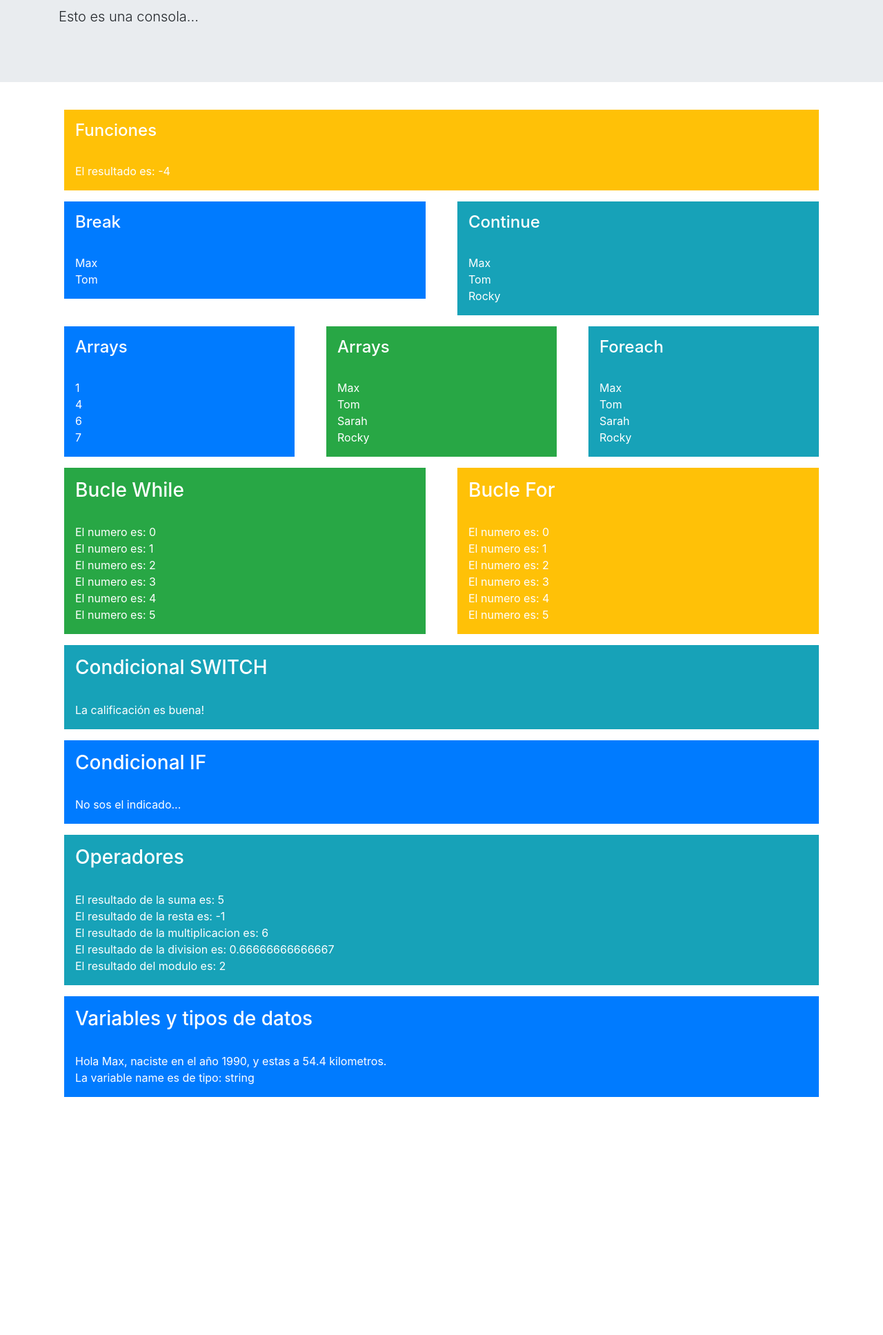
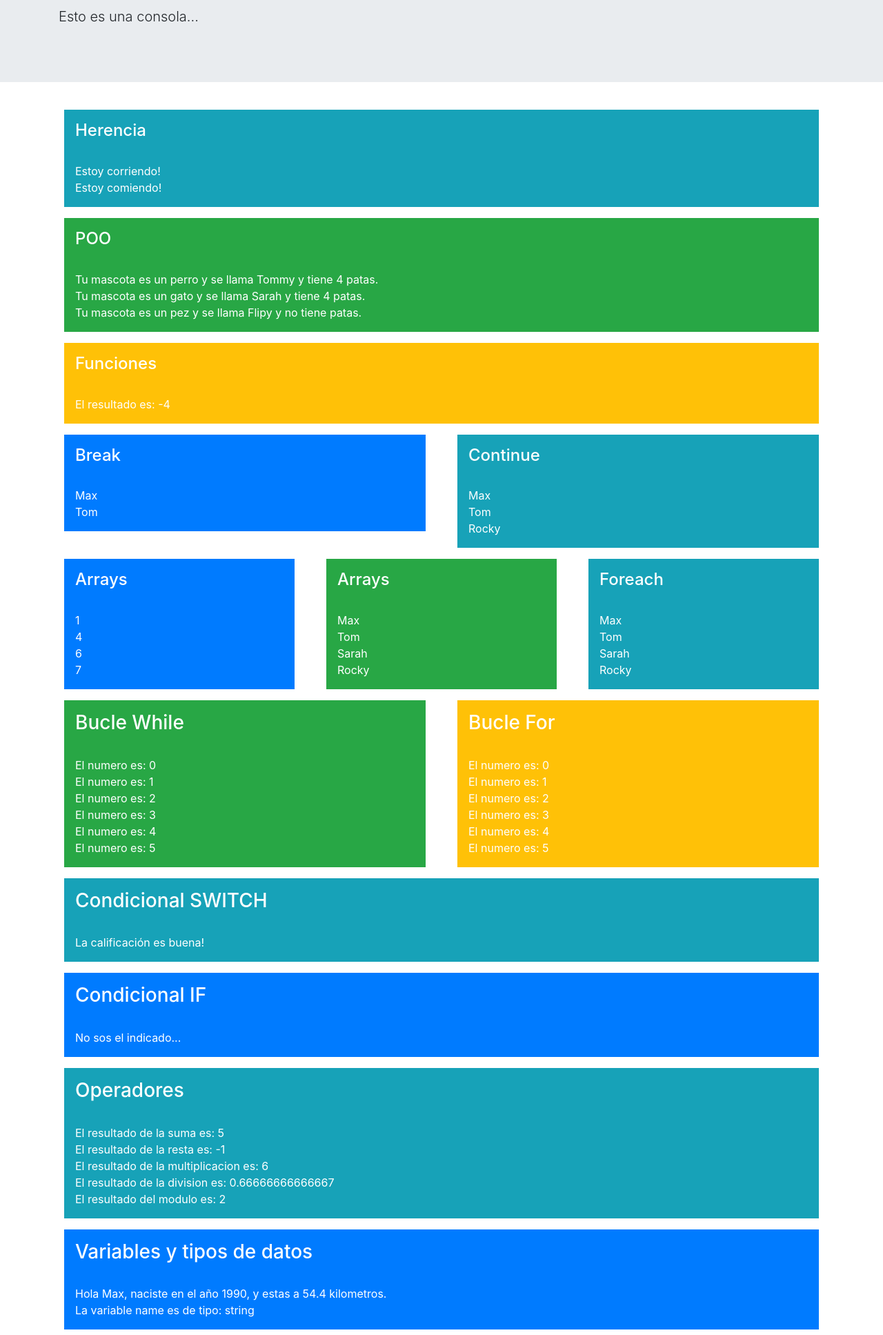
Before and after one commit to maxwell-udemy-courses/php-console, a PHP site: page / in a window 1280 px wide. Shown: the part 186-2121 px from the top of the page at 69% size. Before the commit the page ends 1776 px from the top, so only its background shows below. Run offline with PHP 8.4, Linux system fonts and the light colour scheme.

Commit message:
se implementaron objetos

```diff
--- a/index.php
+++ b/index.php
@@ -20,6 +20,81 @@
     </div>
 
     <div class="container">
+        <div class="row">
+            <div class="col-12">
+                <div class="p-3 m-2 bg-info text-white">
+                    <h4>Herencia</h4> <br>
+                    <?php
+                        class Masscota {
+                            public $nombre;
+                            public $patas;
+
+                            function __construct($nombre, $patas){
+                                $this->nombre = $nombre;
+                                $this->patas = $patas;
+                            }
+
+                            function eat(){
+                                return "Estoy comiendo!";
+                            }
+                        }
+
+                        class Perro extends Masscota {
+                            function run(){
+                                return "Estoy corriendo!";
+                            }
+                        }
+
+                        class Gato extends Masscota {
+
+                        }
+
+                        $tommy = new Perro("Tommy", 4);
+                        $rocky = new Gato("Rocky", 4);
+
+                        echo $tommy->run() . "<br>";
+                        echo $rocky->eat() . "<br>";
+                    ?>
+                </div>
+            </div>
+        </div>
+
+        <div class="row">
+            <div class="col-12">
+                <div class="p-3 m-2 bg-success text-white">
+                    <h4>POO</h4> <br>
+                    <?php
+                        class Mascota {
+                            public $nombre;
+                            public $tipo;
+                            public $patas;
+
+                            function __construct($nombre, $tipo, $patas){
+                                $this->nombre = $nombre;
+                                $this->tipo = $tipo;
+                                $this->patas = $patas;
+                            }
+
+                            public function getDesc(){
+                                if($this->patas == 0){
+                                    return "Tu mascota es un " . $this->tipo . " y se llama " . $this->nombre . " y no tiene patas.";
+                                } else {
+                                    return "Tu mascota es un " . $this->tipo . " y se llama " . $this->nombre . " y tiene " . $this->patas . " patas.";
+                                }
+                            }
+                        }
+
+                        $perro = new Mascota("Tommy", "perro", 4);
+                        $gato = new Mascota("Sarah", "gato", 4);
+                        $pez = new Mascota("Flipy", "pez", 0);
+
+                        echo $perro->getDesc() . "<br>";
+                        echo $gato->getDesc() . "<br>";
+                        echo $pez->getDesc();
+                    ?>
+                </div>
+            </div>
+        </div>
         <div class="row">
             <div class="col-12">
                 <div class="p-3 m-2 bg-warning text-white">
```
